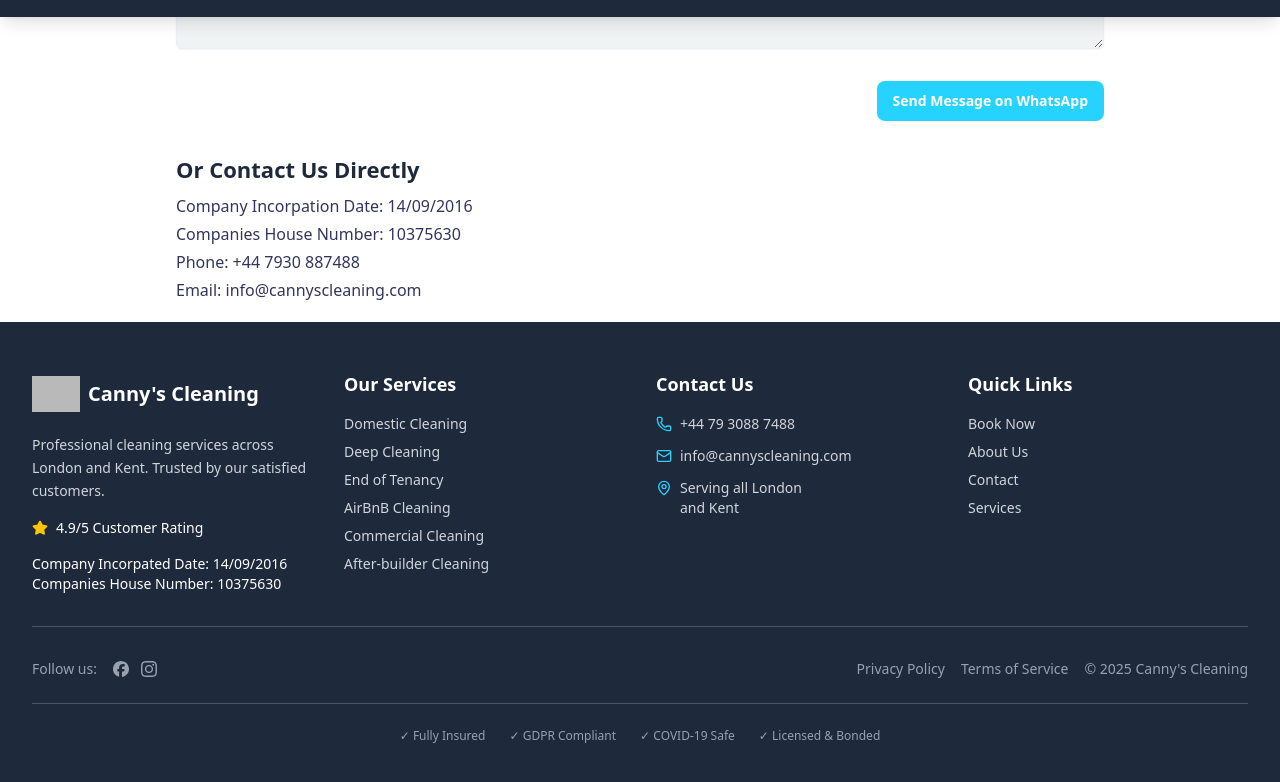
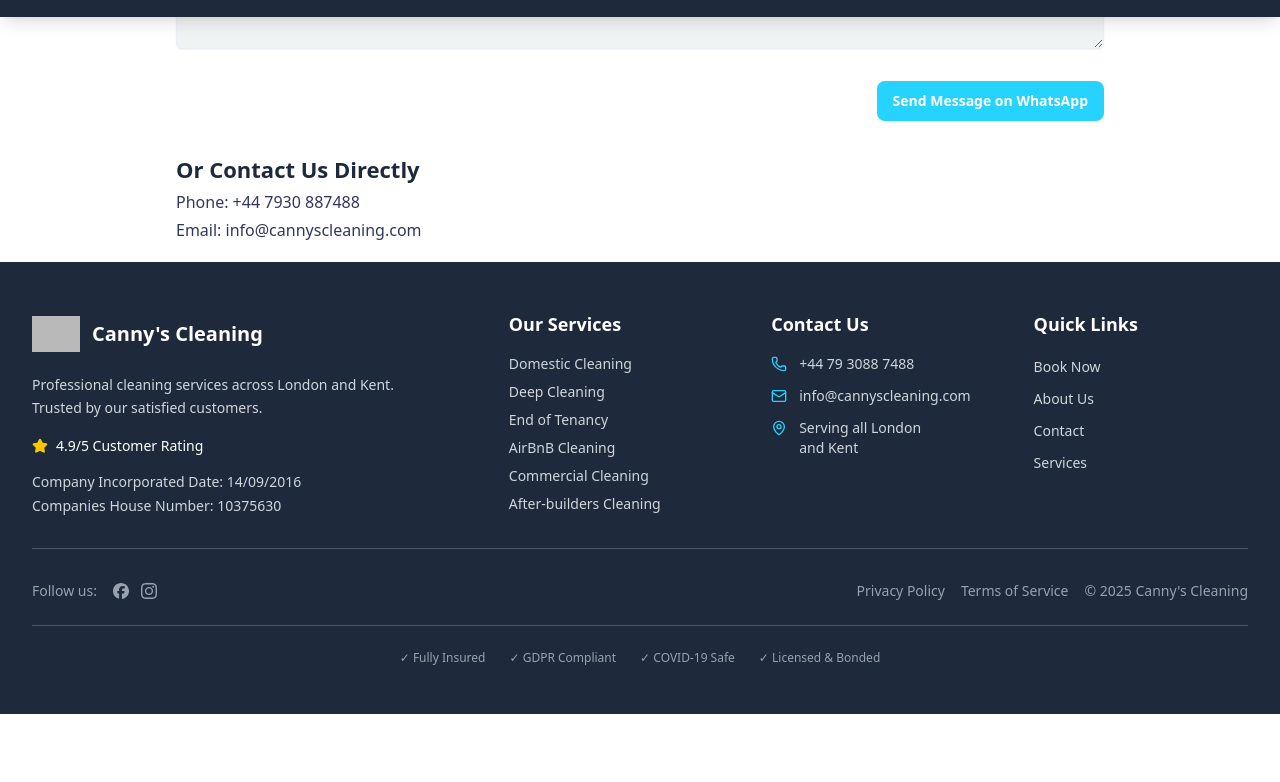
Before and after one commit to ayomidekappo12/canny-s, a Next.js app: page /cleaning/contact in a window 1280 px wide. Shown: the part 783-1565 px from the top of the page. After the commit the page ends 1497 px from the top, so only its background shows below. Built offline with nearby package versions, Linux system fonts and the light colour scheme; grey boxes are pictures that could not be loaded.

Commit message:
made footer correction

```diff
--- a/src/app/cleaning/contact/page.tsx
+++ b/src/app/cleaning/contact/page.tsx
@@ -283,10 +283,6 @@
               <h2 className="text-[#1E293B] text-[20px] md:text-[22px] font-bold">
                 Or Contact Us Directly
               </h2>
-              <p className="text-base pt-2">
-                Company Incorpation Date: 14/09/2016
-              </p>
-              <p className="text-base pt-1">Companies House Number: 10375630</p>
               <p className="text-base pt-1">Phone: +44 7930 887488</p>
               <p className="text-base pt-1">Email: info@cannyscleaning.com</p>
             </section>
--- a/src/components/layout/footer.tsx
+++ b/src/components/layout/footer.tsx
@@ -24,42 +24,45 @@
     "End of Tenancy",
     "AirBnB Cleaning",
     "Commercial Cleaning",
-    "After-builder Cleaning",
+    "After-builders Cleaning",
   ];
 
   return (
     <footer className="text-white bg-[#1E293B]">
       <div className="mx-8 py-12">
-        <div className="grid grid-cols-1 md:grid-cols-2 lg:grid-cols-4 gap-8">
-          {/* Company Info */}
-          <div className="space-y-4">
-            <div className="flex items-center space-x-2">
+        <div className="grid grid-cols-1 md:grid-cols-2 lg:grid-cols-[2fr_1fr_1fr_1fr] gap-8 md:gap-12 max-w-7xl mx-auto w-full">
+          {/* Company Info - Takes more width on large screens */}
+          <div className="space-y-4 lg:pr-6">
+            <div className="flex items-center space-x-3">
               <div className="flex h-12 w-12 items-center justify-center rounded-lg bg-gradient-hero">
                 <Image
                   src="https://res.cloudinary.com/dxvf9uqwe/image/upload/v1756848808/Logo_qaj4rw.jpg"
-                  alt="Logo"
-                  width={300}
-                  height={300}
+                  alt="Canny's Cleaning Logo"
+                  width={48}
+                  height={48}
                   className="brightness-110 contrast-125"
                   quality={90}
                   priority
                 />
               </div>
-              <span className="font-bold text-xl">Canny&apos;s Cleaning</span>
+              <span className="font-bold text-xl whitespace-nowrap">
+                Canny&apos;s Cleaning
+              </span>
             </div>
             <p className="text-sm text-gray-300 leading-relaxed">
-              Professional cleaning services across London and Kent. Trusted by
-              our satisfied customers.
+              Professional cleaning services across London and Kent.
+              <br/>
+              Trusted by our satisfied customers.
             </p>
             <div className="flex items-center space-x-2">
               <Star className="h-4 w-4 fill-yellow-400 text-yellow-400" />
               <span className="text-sm font-medium">4.9/5 Customer Rating</span>
             </div>
-            <div className="flex-col items-center space-x-2">
-              <p className="text-sm font-normal">
-                Company Incorpated Date: 14/09/2016
+            <div className="space-y-1">
+              <p className="text-sm text-gray-300">
+                Company Incorporated Date: 14/09/2016
               </p>
-              <p className="text-sm font-normal">
+              <p className="text-sm text-gray-300">
                 Companies House Number: 10375630
               </p>
             </div>
@@ -67,10 +70,13 @@
 
           {/* Services */}
           <div className="space-y-4">
-            <h3 className="font-semibold text-lg">Our Services</h3>
-            <ul className="space-y-2 text-sm text-gray-300">
+            <h3 className="font-semibold text-lg text-white">Our Services</h3>
+            <ul className="space-y-2">
               {cleaningServices.map((service, index) => (
-                <li key={index} className="hover:text-white transition-colors">
+                <li
+                  key={index}
+                  className="text-sm text-gray-300 hover:text-white transition-colors cursor-pointer"
+                >
                   {service}
                 </li>
               ))}
@@ -79,18 +85,18 @@
 
           {/* Contact Info */}
           <div className="space-y-4">
-            <h3 className="font-semibold text-lg">Contact Us</h3>
+            <h3 className="font-semibold text-lg text-white">Contact Us</h3>
             <div className="space-y-3 text-sm text-gray-300">
-              <div className="flex items-center space-x-2">
-                <Phone className="h-4 w-4 text-primary" />
+              <div className="flex items-center space-x-3">
+                <Phone className="h-4 w-4 text-primary flex-shrink-0" />
                 <span>+44 79 3088 7488</span>
               </div>
-              <div className="flex items-center space-x-2">
-                <Mail className="h-4 w-4 text-primary" />
+              <div className="flex items-center space-x-3">
+                <Mail className="h-4 w-4 text-primary flex-shrink-0" />
                 <span>info@cannyscleaning.com</span>
               </div>
-              <div className="flex items-start space-x-2">
-                <MapPin className="h-4 w-4 text-primary mt-0.5" />
+              <div className="flex items-start space-x-3">
+                <MapPin className="h-4 w-4 text-primary mt-0.5 flex-shrink-0" />
                 <span>
                   Serving all London
                   <br />
@@ -102,40 +108,23 @@
 
           {/* Quick Links */}
           <div className="space-y-4">
-            <h3 className="font-semibold text-lg">Quick Links</h3>
-            <ul className="space-y-2 text-sm text-gray-300">
-              <li>
-                <Link
-                  href="/cleaning/booking/"
-                  className="hover:text-white transition-colors"
-                >
-                  Book Now
-                </Link>
-              </li>
-              <li>
-                <Link
-                  href="/cleaning/about"
-                  className="hover:text-white transition-colors"
-                >
-                  About Us
-                </Link>
-              </li>
-              <li>
-                <Link
-                  href="/cleaning/contact"
-                  className="hover:text-white transition-colors"
-                >
-                  Contact
-                </Link>
-              </li>
-              <li>
-                <Link
-                  href="/cleaning/service"
-                  className="hover:text-white transition-colors"
-                >
-                  Services
-                </Link>
-              </li>
+            <h3 className="font-semibold text-lg text-white">Quick Links</h3>
+            <ul className="space-y-2">
+              {[
+                { href: "/cleaning/booking/", label: "Book Now" },
+                { href: "/cleaning/about", label: "About Us" },
+                { href: "/cleaning/contact", label: "Contact" },
+                { href: "/cleaning/service", label: "Services" },
+              ].map((link) => (
+                <li key={link.href}>
+                  <Link
+                    href={link.href}
+                    className="text-sm text-gray-300 hover:text-white transition-colors inline-block"
+                  >
+                    {link.label}
+                  </Link>
+                </li>
+              ))}
             </ul>
           </div>
         </div>
```
